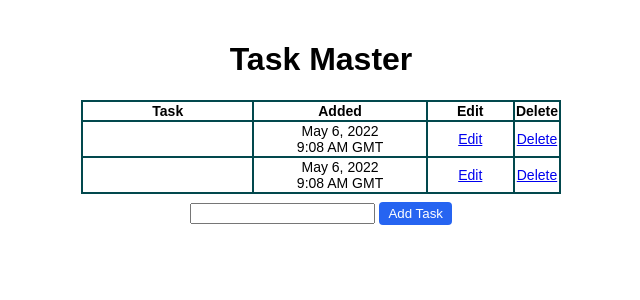
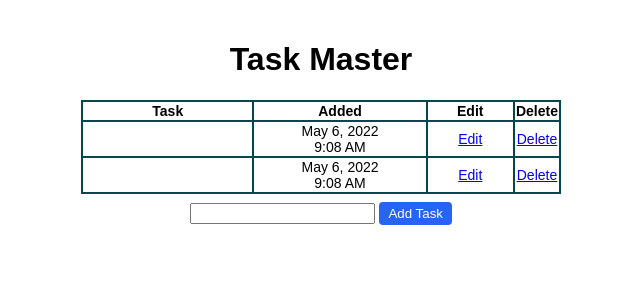
Before and after one commit to matthewjkang/TaskMaster, a Flask app: page / in a window 1280 px wide. Shown: the top 300 px of the page, without its empty margins (319-959 px from the left). Run offline with Flask 2, Linux system fonts and the light colour scheme; data comes from the database, SQL or seed files in the repository.

Commit message:
fixed timezone finally

```diff
--- a/templates/index.html
+++ b/templates/index.html
@@ -22,7 +22,7 @@
                     <td>{{ task.content }}</td>
                     <td>{{ task.date_created.strftime("%b %-d, %Y") }}
                         <br>
-                        {{ task.date_created.strftime("%-I:%M %p GMT") }}
+                        {{ task.date_created.strftime("%-I:%M %p") }}
                     </td>
                     <td>
                         <a href="/edit/{{ task.id }}"> Edit </a>
```
